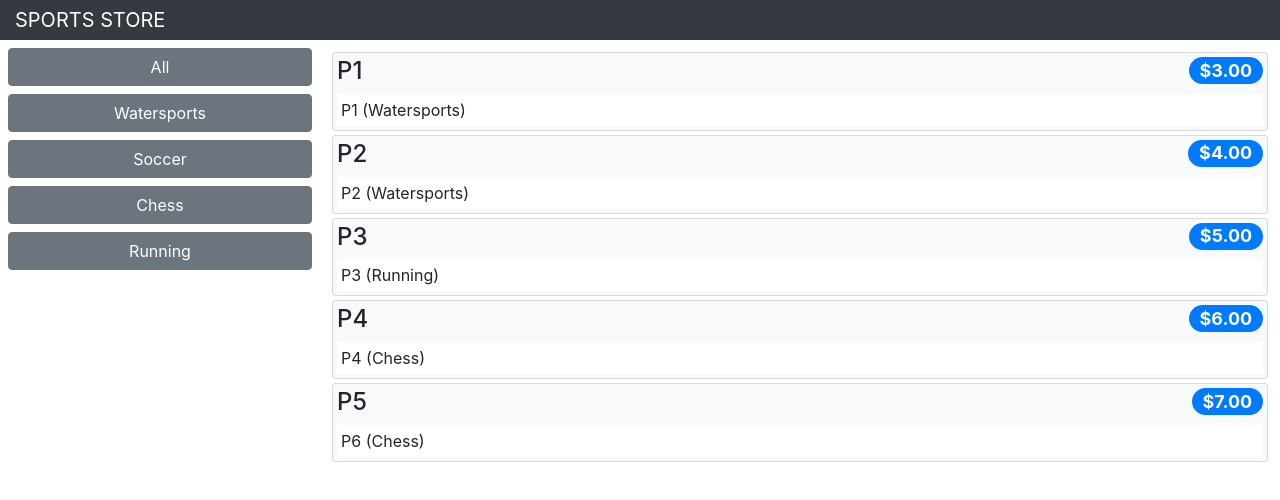
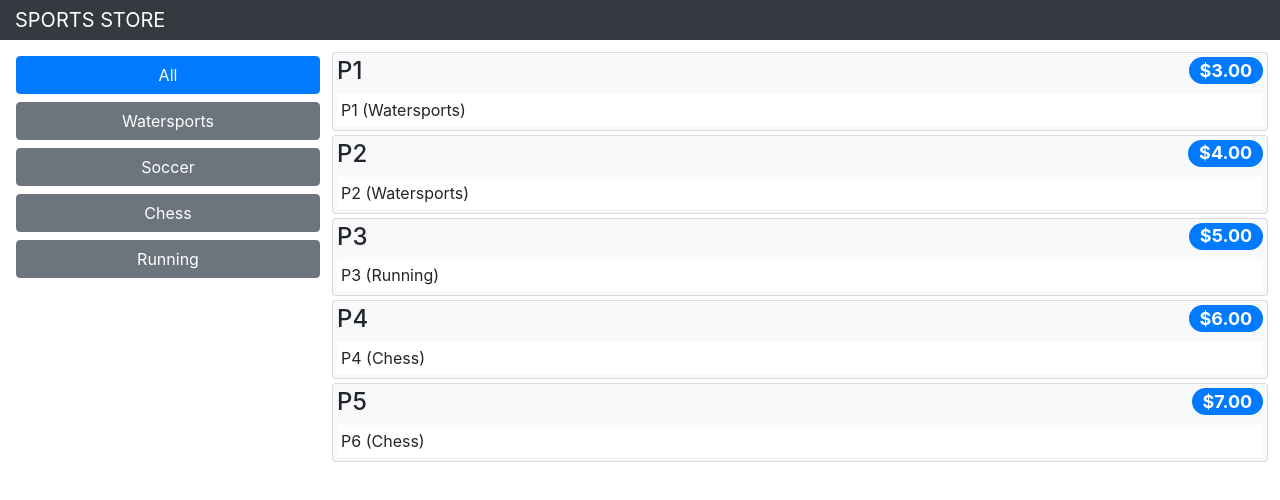
Before and after one commit to cynthiaChanChan/store, a React (Create React App) app: page /shop/products in a window 1280 px wide. Shown: the top 500 px of the page. Built offline with nearby package versions, Linux system fonts and the light colour scheme.

Commit message:
Add ToggleLink

```diff
--- a/package.json
+++ b/package.json
@@ -15,7 +15,7 @@
     "react-apollo": "2.3.2",
     "react-dom": "^17.0.1",
     "react-redux": "6.0.0",
-    "react-router-dom": "4.3.1",
+    "react-router-dom": "^5.2.0",
     "react-scripts": "4.0.1",
     "redux": "4.0.1",
     "web-vitals": "^0.2.4"
--- /dev/null
+++ b/src/common/ToggleLink/ToggleLink.jsx
@@ -0,0 +1,34 @@
+import React from "react";
+import { Route, Link } from "react-router-dom";
+
+const ToggleLink = ({
+    to,
+    exact,
+    children,
+    className,
+    activeClass,
+    inActiveClass,
+}) => {
+    const baseClasses = className || "m-2 btn btn-block";
+    const activeCls = activeClass || "btn-primary";
+    const inActiveCls = inActiveClass || "btn-secondary";
+
+    return (
+        <Route
+            path={to}
+            exact={exact}
+            children={(routeProps) => {
+                const combinedClasses = `${baseClasses} ${
+                    routeProps.match ? activeCls : inActiveCls
+                }`;
+                return (
+                    <Link to={to} className={combinedClasses}>
+                        {children}
+                    </Link>
+                );
+            }}
+        />
+    );
+};
+
+export default ToggleLink;
--- /dev/null
+++ b/src/common/index.js
@@ -0,0 +1 @@
+export { default as ToggleLink } from "./ToggleLink/ToggleLink";
--- a/src/shop/CategoryNavigation/CategoryNavigation.jsx
+++ b/src/shop/CategoryNavigation/CategoryNavigation.jsx
@@ -1,20 +1,20 @@
 import React from "react";
-import { Link } from "react-router-dom";
+import { ToggleLink } from "../../common";
 
 const CategoryNavigation = ({ baseUrl, categories }) => {
     return (
         <>
-            <Link to={baseUrl} className="btn btn-secondary btn-block">
+            <ToggleLink to={baseUrl} exact={true}>
                 All
-            </Link>
+            </ToggleLink>
             {categories &&
                 categories.map((cat) => (
-                    <Link
+                    <ToggleLink
                         to={`${baseUrl}/${cat.toLowerCase()}`}
-                        className="btn btn-secondary btn-block"
+                        key={cat}
                     >
                         {cat}
-                    </Link>
+                    </ToggleLink>
                 ))}
         </>
     );
```
Also changed, not shown: 1 other file (tests, documents, lock files or other folders).
